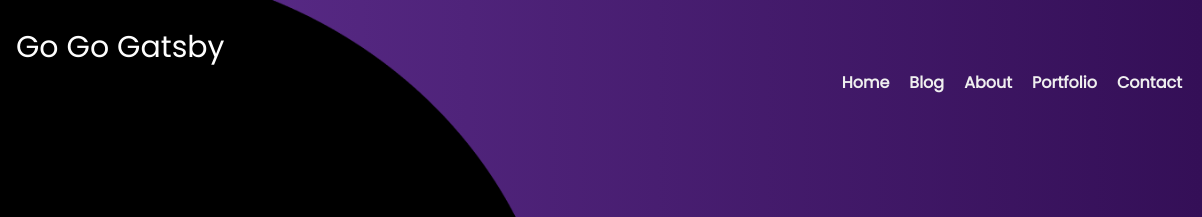
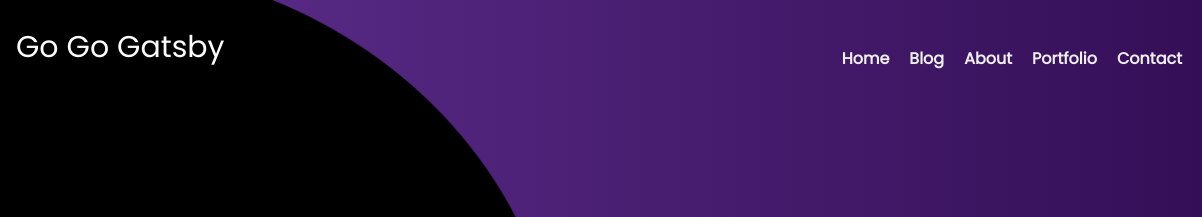
Before and after one commit to brittneypostma/go-go-gatsby, a Gatsby site: page / in a window 1280 px wide. Shown: the top 217 px of the page, 78-1280 px from the left. Built offline with nearby package versions, Linux system fonts and the light colour scheme; Gatsby itself is replaced by a stand-in of ours.

Commit message:
centered nav

```diff
--- a/src/components/header.js
+++ b/src/components/header.js
@@ -36,7 +36,7 @@ const Header = ({ siteTitle }) => {
           </button>
           <nav
             className={
-              "absolute lg:flex flex-grow items-center" +
+              "absolute lg:flex flex-grow items-center self-center" +
               (navbarOpen ? "grid" : " hidden")
             }
           >
```
